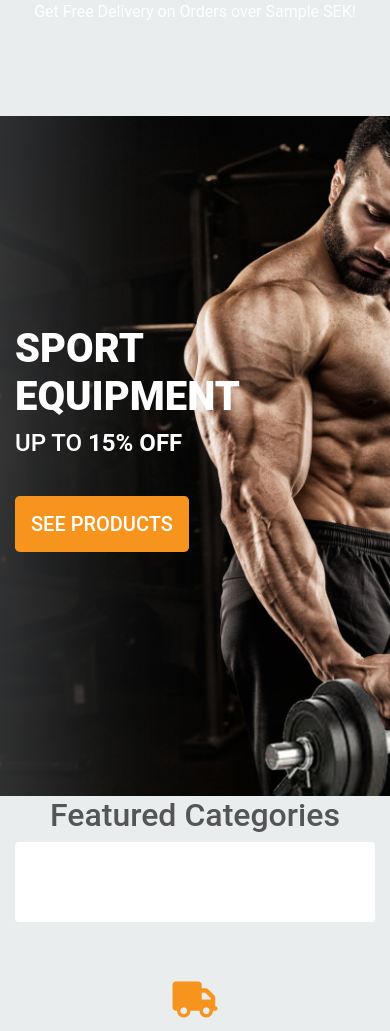
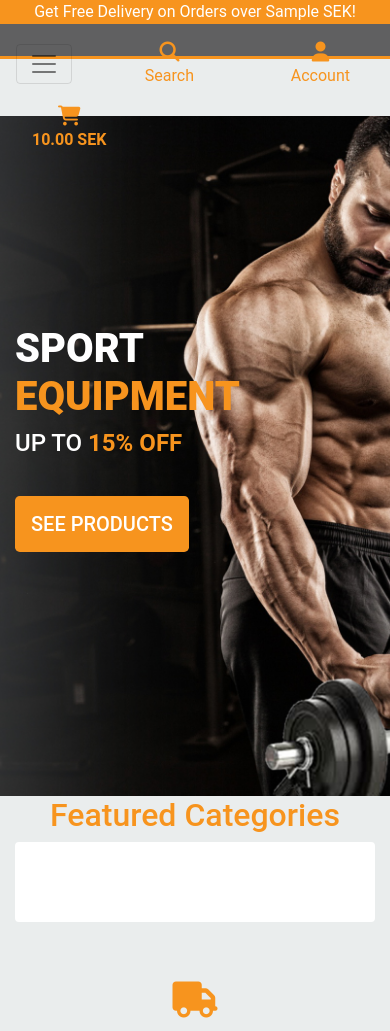
Before and after one commit to kafabkaren/msfour_kafagymstore, a Django app: template home/templates/home/index.html in a window 390 px wide. Shown: the top 1031 px of the page. Run offline with Django 3.2, Linux system fonts and the light colour scheme; the template is opened without the code that fills it: most values are stand-ins (such as "Sample title", 1, 10 or a date in 2020); some libraries are stand-ins or nearby versions.

Commit message:
Added main navbar and mobile header

```diff
--- a/static/css/base.css
+++ b/static/css/base.css
@@ -9,6 +9,12 @@ body {
     min-height: 100vh;
     display: flex;
     flex-direction: column;
+}
+
+/* Delivery banner */
+
+.bg-orange {
+    background-color: #F7941E;
 }
 
 /* Icon styling */
@@ -27,19 +33,20 @@ body {
     color: #F7941E;
 }
 
-/* Icon styling */
-
-.icon {
-    align-items: center;
-    display: inline-flex;
-    justify-content: center;
-    height: 1.5rem;
-    width: 1.5rem;
+.logo {
+    width: fit-content;
 }
 
-.service-icon {
-    font-size: 36px;
-    margin: 10%;
+.logo img {
+    width: 170px;
+    padding-left: 20px;
+}
+
+.text-orange {
+    color: #F7941E;
+}
+
+.title-orange {
     color: #F7941E;
 }
 
@@ -97,6 +104,72 @@ body {
     color: #F7941E;
 }
 
+/* Top navigation */
+
+.topnav {
+    background-color: #4B4D4F;
+}
+
+.navbar-area {
+    background-color: #606061;
+    height: 35px;
+    border-bottom: #F7941E 3px solid;
+}
+
+/* Main navigation */
+
+.home {
+    color: #F7941E !important;
+    text-decoration: none !important;
+}
+
+.our-store {
+    color: #FFFFFF !important;
+    text-decoration: none !important;
+}
+
+.equipment {
+    color: #FFFFFF !important;
+    text-decoration: none !important;
+}
+
+.outfit {
+    color: #FFFFFF !important;
+    text-decoration: none !important;
+}
+
+.new-offers {
+    color: #FFFFFF !important;
+    text-decoration: none !important;
+}
+
+.navbar-nav li a:hover {
+    color: #F7941E!important;
+    font-weight: bold;
+    text-decoration: none;
+}
+
+.navbar-nav .active {
+    color: #F7941E !important;
+}
+
+.home,
+.our-store::before,
+.equipment::before,
+.outfit::before,
+.new-offers::before {
+    content: '|';
+    padding-right: 10px;
+}
+
+.our-store,
+.equipment,
+.outfit,
+.new-offers {
+    content: '|';
+    padding-right: 10px;
+}
+
 /* Showcase area */
 
 #showcase {
--- a/templates/base.html
+++ b/templates/base.html
@@ -48,7 +48,7 @@
         <!-- Header topnavigation -->
         <div id="topnav" class="row topnav pt-lg-2 d-none d-lg-flex">
             <div class="col-12 col-lg-4 my-auto py-1 py-lg-0 text-center text-lg-left">
-                <a href="{% url 'home' %}" class="logo nav-link main-logo-link"><img src="" class="my-0" alt="kafagym-store logo"></a>
+                <a href="{% url 'home' %}" class="logo nav-link main-logo-link"><img src="{% static '/media/Kafagym-store.png' %}" class="my-0" alt="kafagym-store logo"></a>
             </div>
             <div class="col-12 col-lg-4 my-auto py-1 py-lg-0">
                 <form method="GET" action="">
@@ -69,7 +69,7 @@
                     <li class="list-inline-item dropdown">
                         <a class="dark-style nav-link" href="#" id="user-options" data-toggle="dropdown" aria-haspopup="true" aria-expanded="false">
                             <div class="text-center">
-                                <div><i class="fas fa-user fa-lg text-orange"></i></div>
+                                <div><i class="fas fa-user fa-lg text-orange nav-bar"></i></div>
                                 <p class="text-orange my-0">My Account</p>
                             </div>
                         </a>
@@ -121,6 +121,17 @@
             </div>
         </div>
 
+        <!-- Header navigation bar -->
+        <div class="row navbar-area">
+            <nav class="navbar navbar-expand-lg navbar-light w-100">
+                <button class="navbar-toggler" type="button" data-toggle="collapse" data-target="#main-nav" aria-controls="main-nav" aria-expanded="false" aria-label="Toggle navigation">
+                    <span class="navbar-toggler-icon"></span>
+                </button>
+                {% include 'includes/mobile-top-header.html' %}
+                {% include 'includes/main-nav.html' %}
+            </nav>
+        </div>
+
     </header>
 
     {% if messages %}
--- /dev/null
+++ b/templates/includes/main-nav.html
@@ -0,0 +1,54 @@
+
+<div class="collapse navbar-collapse" id="main-nav">
+    <ul class="navbar-nav w-auto mx-auto">
+        <li class="nav-item home">
+            <a href="{% url 'home' %}" class="home font-weight-bold-nav-link dark-style mr-5 font-weight-bold">Home</a>
+        </li>
+        <li class="nav-item dropdown">
+            <a href="#" id="all-products-link" class="our-store logo-font font-weight-bold-nav-link dark-style mr-5 font-weight-bold" data-toggle="dropdown" aria-haspopup="true" aria-expanded="false">
+                Our Store
+            </a>
+            <div class="dropdown-menu dark-style font-weight-bold border-0" aria-labelledby="all-producsts-link">
+                <a href="#" class="dropdown-item">By Category</a>
+                <a href="#" class="dropdown-item">By Price</a>
+                <a href="#" class="dropdown-item">By Rating</a>
+                <a href="#" class="dropdown-item">All Products</a>
+            </div>
+        </li>
+        <li class="nav-item dropdown">
+            <a href="#" id="equipment" class="equipment logo-font font-weight-bold-nav-link dark-style mr-5 font-weight-bold" data-toggle="dropdown" aria-haspopup="true" aria-expanded="false">
+                Equipment
+            </a>
+            <div class="dropdown-menu dark-style boder-0" aria-labelledby="equipment-link">
+                <a href="#" class="dropdown-item">Exercise Machines</a>
+                <a href="#" class="dropdown-item">Weights</a>
+                <a href="#" class="dropdown-item">All Equipment</a>
+            </div>
+        </li>
+        <li class="nav-item dropdown">
+            <a href="#" id="equipment" class="outfit logo-font font-weight-bold-nav-link dark-style mr-5 font-weight-bold" data-toggle="dropdown" aria-haspopup="true" aria-expanded="false">
+                Outfit
+            </a>
+            <div class="dropdown-menu dark-style boder-0" aria-labelledby="equipment-link">
+                <a href="#" class="dropdown-item">Shoes</a>
+                <a href="#" class="dropdown-item">Sport Clothes</a>
+                <a href="#" class="dropdown-item">All Outfits</a>
+            </div>
+        </li>
+        <li class="nav-item dropdown">
+            <a href="#" id="equipment" class="new-offers logo-font font-weight-bold-nav-link dark-style mr-5 font-weight-bold" data-toggle="dropdown" aria-haspopup="true" aria-expanded="false">
+                New Offers
+            </a>
+            <div class="dropdown-menu dark-style boder-0" aria-labelledby="equipment-link">
+                <a href="#" class="dropdown-item">All-In-One</a>
+                <a href="#" class="dropdown-item">Supplements</a>
+                <a href=""#" class="dropdown-item">All New Offers</a>
+            </div>
+        </li>
+        <li class="nav-item">
+            <a href="#" id="contact-us" class="new-offers logo-font font-weight-bold-nav-link dark-style mr-5 font-weight-bold" data-toggle="dropdown" aria-haspopup="true" aria-expanded="false">
+                Contact Us
+            </a>
+        </li>
+    </ul>
+</div>
--- /dev/null
+++ b/templates/includes/mobile-top-header.html
@@ -0,0 +1,74 @@
+
+<li class="list-inline-item">
+    <a href="#" id="mobile-search" class="text-orange nav-link d-block d-lg-none" data-toggle="dropdown" aria-haspopup="true" aria-expanded="false">
+        <div class="text-center">
+            <div><i class="fas fa-search fa-lg"></i></div>
+            <p class="my-0">Search</p>
+        </div>
+    </a>
+    <div class="dropdown-menu border-0 w-100 p-3 rounded-2 my-0" aria-labelledby="mobile-search">
+        <form action="" method="GET" class="form">
+            <div class="input-group w-100">
+                <input type="text" name="q" class="form-control border border-dark rounded-2" placeholder="Search our store...">
+                <div class="input-group-append">
+                    <button class="form-control btn btn-orange border border-dark rounded-2" type="submit">
+                        <span class="icon">
+                            <i class="fas fa-search"></i>
+                        </span>
+                    </button>
+                </div>
+            </div>
+        </form>
+    </div>
+</li>
+
+<li class="list-inline-item dropdown">
+    <a href="#" id="user-options" class="text-white nav-link d-block d-lg-none" data-toggle="dropdown" aria-haspopup="true" aria-expanded="false">
+        <div class="text-center text-orange">
+            <div><i class="fas fa-user fa-lg dark-style text-orange"></i></div>
+            <p class="my-0">Account</p>
+        </div>
+    </a>
+    <div class="dropdown-menu border-2" aria-labelledby="user-options">
+        {% if request.user.is_authenticated %}
+            {% if request.user.is_superuser %}
+                <a href="{% url 'account_logout' %}" class="dropdown-item">Product Management</a>
+            {% endif %}
+            <a href="#" class="dropdown-item">My Profile</a>
+            <a href="{% url 'account_logout' %}" class="dropdown-item">Sign Out</a>
+        {% else %}
+            <a href="{% url 'account_signup' %}" class="dropdown-item">Sign Up</a>
+            <a href="{% url 'account_login' %}" class="dropdown-item">Sign In</a>
+        {% endif %}
+    </div>
+</li>
+
+<!-- <li class="list-inline-item">
+    <a href="#" class="{% if wishlist %}text-primary font-weight-bold{% else %}dark-style{% endif %} nav-link d-block d-lg-none">
+        <div class="text-center">
+            <div><i class="fas fa-heart fa-lg dark-style"></div>
+            <p class="my-0">
+                {% if wishlist %}
+                    {{ wishlist }} SEK
+                {% else %}
+                    0
+                {% endif %}
+            </p>
+        </div>
+    </a>
+</li> -->
+
+<li class="list-inline-item">
+    <a href="" class="{% if grand_total %}text-primary font-weight-bold{% else %}dark-style{% endif %} nav-link d-block d-lg-none">
+        <div class="text-center text-orange">
+            <div><i class="text-orange fas fa-shopping-cart fa-lg dark-style"></i></div>
+            <p class="my-0">
+                {% if grand_total %}
+                    {{ grand_total|floatformat:2 }} SEK
+                {% else %}
+                    0.00 SEK
+                {% endif %}
+            </p>
+        </div>
+    </a>
+</li>
```
Also changed, not shown: media/Kafagym-store.png (added), media/kafagymstore_logo.png (added), media/spin_bike.jpg (added), media/stair_master.jpg (added), static/media/Kafagym-store.png (added).
